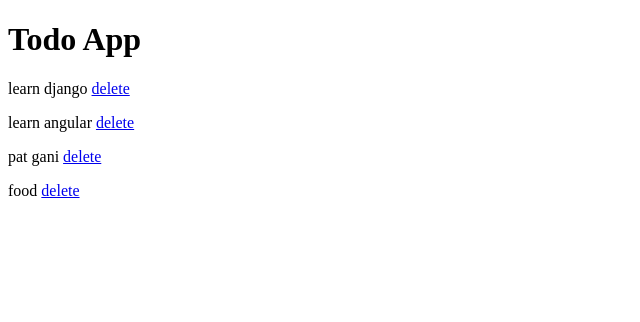
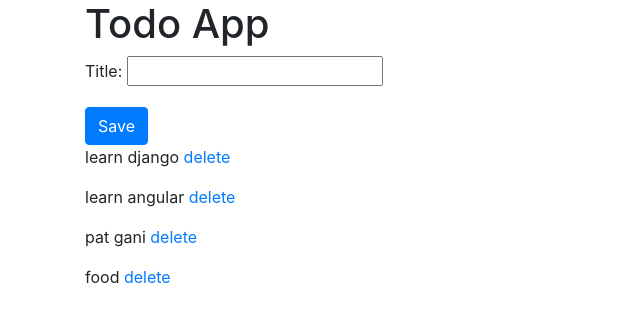
Before and after one commit to gabe-lg/django-todo-app, a Django app: page / in a window 1280 px wide. Shown: the top 322 px of the page, without its empty margins (0-640 px from the left). Run offline with Django 3.2, Linux system fonts and the light colour scheme; data comes from the database, SQL or seed files in the repository; both versions use the stored data as it was after the commit; some libraries are stand-ins or nearby versions.

Commit message:
✨ now user can added tasks in the app

```diff
--- /dev/null
+++ b/todo/forms.py
@@ -0,0 +1,9 @@
+from django import forms
+
+from .models import Todo
+
+
+class TodoForms(forms.ModelForm):
+    class Meta:
+        model = Todo
+        fields = ['title']
--- a/todo/templates/todo/todo_list.html
+++ b/todo/templates/todo/todo_list.html
@@ -1,20 +1,30 @@
 <!DOCTYPE html>
 <html lang="en">
-
   <head>
-    <meta charset="UTF-8">
-    <meta name="viewport" content="width=device-width, initial-scale=1.0">
+    <meta charset="UTF-8" />
+    <meta name="viewport" content="width=device-width, initial-scale=1.0" />
+    <link
+      rel="stylesheet"
+      href="https://stackpath.bootstrapcdn.com/bootstrap/4.1.3/css/bootstrap.min.css"
+      integrity="sha384-MCw98/SFnGE8fJT3GXwEOngsV7Zt27NXFoaoApmYm81iuXoPkFOJwJ8ERdknLPMO"
+      crossorigin="anonymous"
+    />
     <title>Todo App</title>
   </head>
 
   <body>
+    <div class="container">
       <h1>Todo App</h1>
+      <form method="POST">
+        {% csrf_token %} {{ form.as_p }}
+        <button class="btn btn-primary">Save</button>
+      </form>
       {% for todo in object_list %}
       <p>
         {{ todo.title }}
         <a href="/delete/{{todo.id}}/">delete</a>
       </p>
       {% endfor %}
+    </div>
   </body>
-
 </html>
--- a/todo/views.py
+++ b/todo/views.py
@@ -2,10 +2,25 @@ from django.shortcuts import render, redirect
 from django.views.generic import ListView
 # Create your views here.
 from .models import Todo
+from .forms import TodoForms
+
+# class TodoListView(ListView):
+#     model = Todo
+
+# def save_todo(request):
 
 
-class TodoListView(ListView):
-    model = Todo
+def todo_list(request):
+    todos = Todo.objects.all()
+    if(request.method == 'POST'):
+        form = TodoForms(request.POST)
+        if form.is_valid():
+            form.save()
+    else:
+        form = TodoForms()
+    form = TodoForms()
+
+    return render(request, 'todo/todo_list.html', {'object_list': todos, 'form': form})
 
 
 def delete_todo(request, id):
--- a/todo_app/urls.py
+++ b/todo_app/urls.py
@@ -18,6 +18,6 @@ from django.urls import path
 from todo import views
 urlpatterns = [
     path('admin/', admin.site.urls),
-    path('', views.TodoListView.as_view(), name='todo-list'),
+    path('', views.todo_list, name='todo-list'),
     path('delete/<id>/', views.delete_todo, name='todo-delete'),
 ]
```
Also changed, not shown: db.sqlite3. Lines whose indentation alone changed are shown as unchanged.
